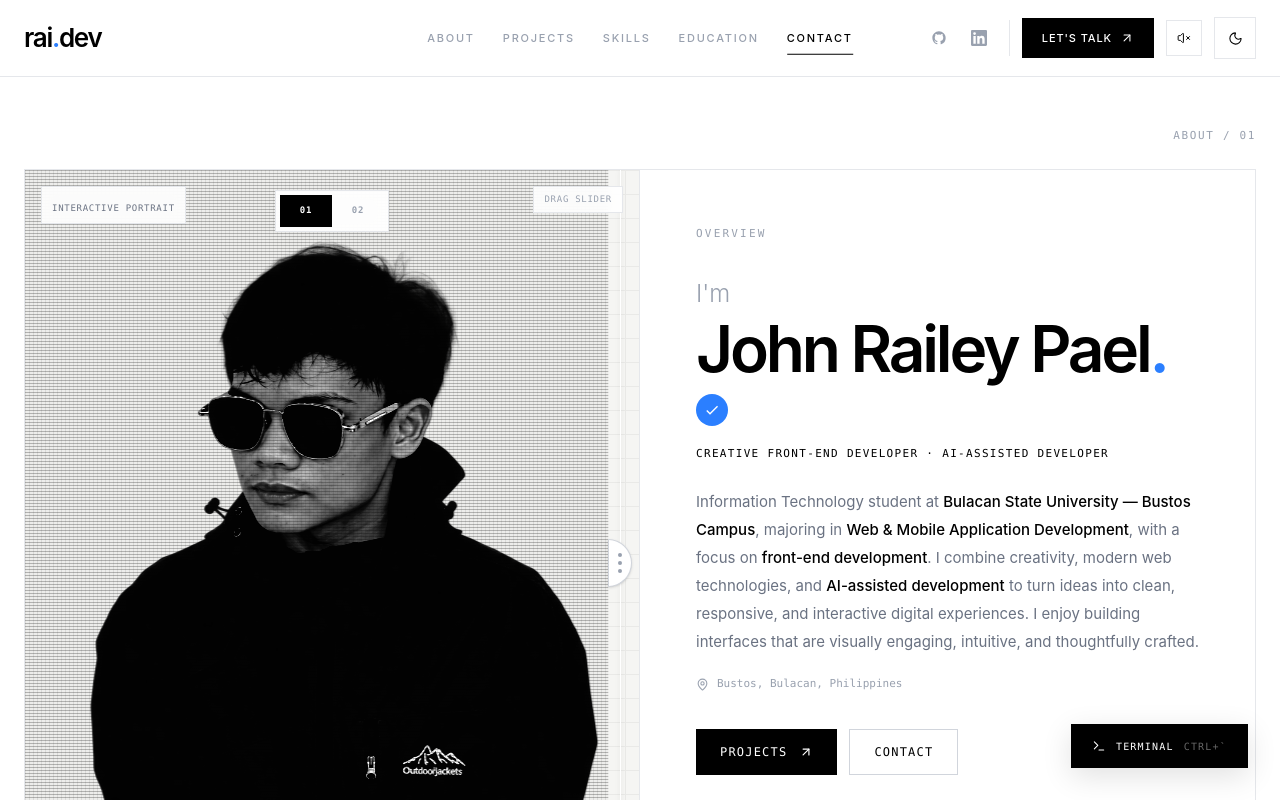
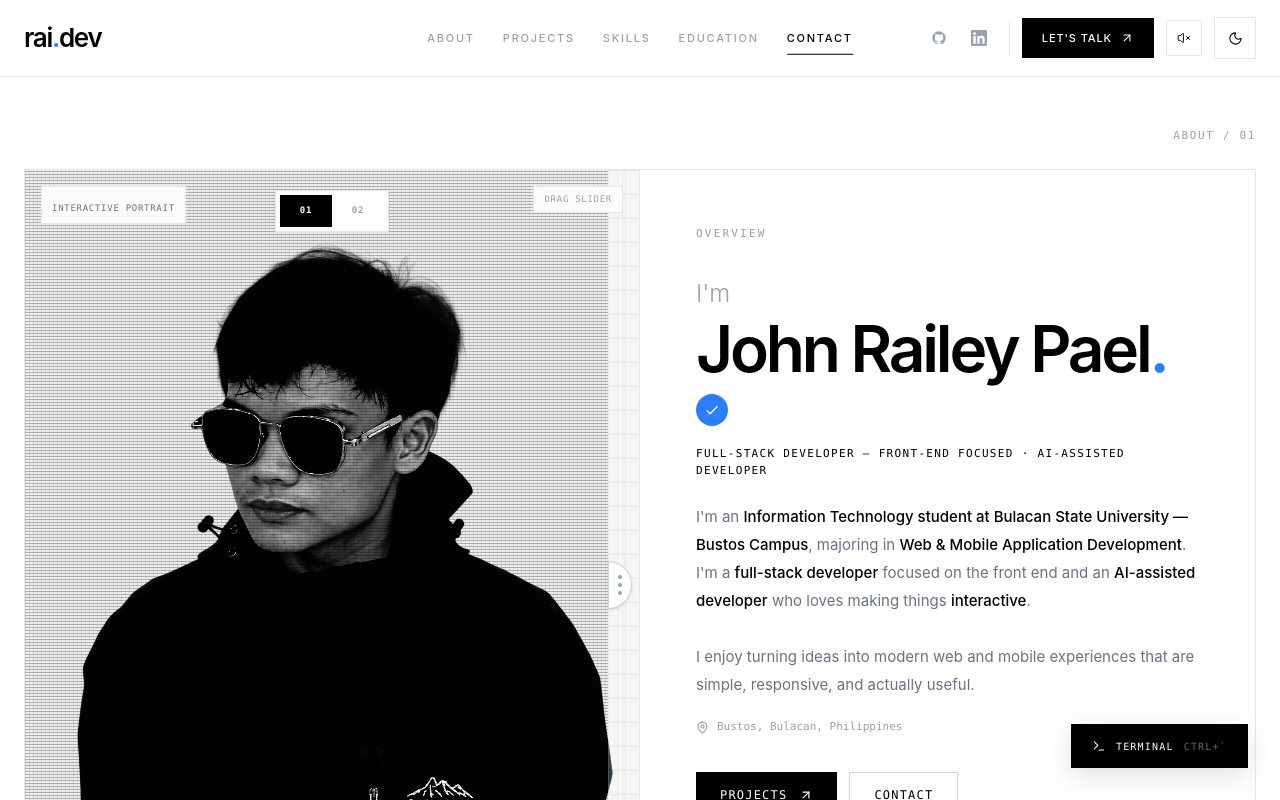
Before and after one commit to saintjohn31/rai-dev-portfolio, a React (Vite) app: page / in a window 1280 px wide. Shown: the top 800 px of the page. Built offline with nearby package versions, Linux system fonts and the light colour scheme.

Commit message:
Info Change

```diff
--- a/index.html
+++ b/index.html
@@ -24,7 +24,7 @@
        PAGE TITLE
   ========================================== -->
 
-  <title>Railey Pael | Front-End Developer & AI-Assisted Developer</title>
+     <title>Railey Pael — Full Stack Developer & Ai-Assisted Developer</title>
 
 
      <!-- =========================================
@@ -55,8 +55,7 @@
 
      <link rel="preconnect" href="https://fonts.gstatic.com" crossorigin />
 
-  <link
-    href="https://fonts.googleapis.com/css2?family=JetBrains+Mono:wght@400;500;600&family=Plus+Jakarta+Sans:wght@300;400;500;600;700;800&display=swap"
+     <link href="https://fonts.googleapis.com/css2?family=JetBrains+Mono:wght@400;500;600&family=Plus+Jakarta+Sans:wght@300;400;500;600;700;800&display=swap"
           rel="stylesheet" />
 
 </head>
--- a/src/components/About.jsx
+++ b/src/components/About.jsx
@@ -35,7 +35,7 @@ export default function About() {
     'John Railey Pael';
 
   const roleText =
-    'CREATIVE FRONT-END DEVELOPER · AI-ASSISTED DEVELOPER';
+    'FULL-STACK DEVELOPER — FRONT-END FOCUSED · AI-ASSISTED DEVELOPER';
 
 
   /* =========================================
@@ -594,7 +594,7 @@ export default function About() {
                 "
               >
 
-                Information Technology student at{' '}
+                I'm an{' '}
 
                 <span
                   className="
@@ -602,7 +602,7 @@ export default function About() {
                     font-medium
                   "
                 >
-                  Bulacan State University — Bustos Campus
+                  Information Technology student at Bulacan State University — Bustos Campus
                 </span>
 
                 , majoring in{' '}
@@ -616,7 +616,7 @@ export default function About() {
                   Web & Mobile Application Development
                 </span>
 
-                , with a focus on{' '}
+                . I'm a{' '}
 
                 <span
                   className="
@@ -624,10 +624,10 @@ export default function About() {
                     font-medium
                   "
                 >
-                  front-end development
+                  full-stack developer
                 </span>
 
-                . I combine creativity, modern web technologies, and{' '}
+                {' '}focused on the front end and an{' '}
 
                 <span
                   className="
@@ -635,12 +635,27 @@ export default function About() {
                     font-medium
                   "
                 >
-                  AI-assisted development
+                  AI-assisted developer
                 </span>
 
-                {' '}to turn ideas into clean, responsive, and interactive
-                digital experiences. I enjoy building interfaces that are
-                visually engaging, intuitive, and thoughtfully crafted.
+                {' '}who loves making things{' '}
+
+                <span
+                  className="
+                    text-black
+                    font-medium
+                  "
+                >
+                  interactive
+                </span>
+
+                .
+
+                <br />
+                <br />
+
+                I enjoy turning ideas into modern web and mobile experiences
+                that are simple, responsive, and actually useful.
 
               </p>
 
```
Lines whose indentation alone changed are shown as unchanged.
